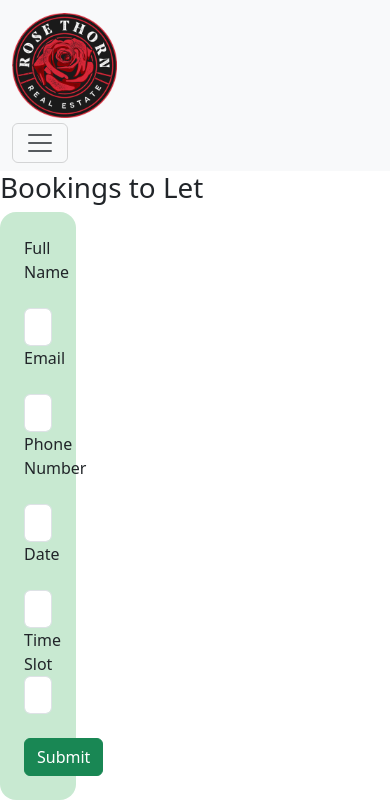
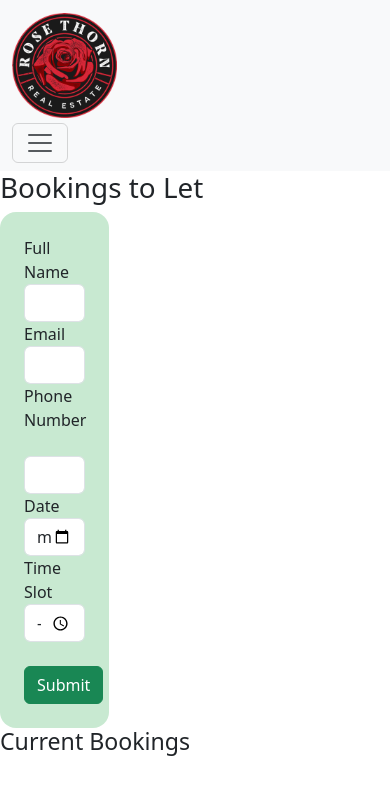
Before and after one commit to adelewatkins/Project2React, a React (Create React App) app: page /PropertiesToLet/BookingLet/1 in a window 390 px wide. Shown: the top 804 px of the page. Built offline with nearby package versions, Linux system fonts and the light colour scheme; no server answers.

Commit message:
update to booking style

```diff
--- a/src/App.css
+++ b/src/App.css
@@ -105,7 +105,7 @@ form {
   padding: 1.5em;
 
   border-radius: 1em;
-  width: 20%;
+  width: 50%;
 
 }
 
--- a/src/Components/Let/BookingLet.jsx
+++ b/src/Components/Let/BookingLet.jsx
@@ -2,6 +2,7 @@ import { useState, useEffect } from "react";
 import axios from "axios";
 import Card from "react-bootstrap/Card";
 import { useNavigate, useParams } from "react-router-dom";
+import { Row } from "react-bootstrap";
 
 
 function BookingLet() {
@@ -34,6 +35,8 @@ function BookingLet() {
     <div className="booking-container">
       <div className="booking-form">
       <h1>Bookings to Let</h1>
+      <div class="row" style={{maxWidth:"1000px"}}>
+      <div class="col">
       <form
         onSubmit={(e) => {
           e.preventDefault();
@@ -108,11 +111,13 @@ function BookingLet() {
           Submit
         </button>
       </form>
+      </div>
       <br />
       <br />
+      <div class="col">
       {letProperty ? (
-      <div className="container-fluid">
-      <Card className="col-sm-6 col-md-4 col-lg-3 m-1">
+
+      <Card style={{marginTop:"0px"}}>
             <div className="flex">
               <div className="card-body card-text">
                 <div className="card-title">
@@ -130,8 +135,10 @@ function BookingLet() {
               </div>
             </div>
           </Card>
-        </div>
+
       ) : null}
+      </div>
+      </div>
       <h3>Current Bookings</h3>
       {
 
--- a/src/Components/Let/PropertiesToLet.jsx
+++ b/src/Components/Let/PropertiesToLet.jsx
@@ -12,9 +12,9 @@ function PropertiesToLet() {
   const [postcode, setPostcode] = useState("");
   const [lets, setLets] = useState([]);
 
-  function getLets () {
+  function getLets() {
     axios.get("http://localhost:8082/PLet/get")
-      .then((response) => {setLets(response.data)})
+      .then((response) => { setLets(response.data) })
   }
   useEffect(getLets, [])
 
@@ -139,7 +139,7 @@ function PropertiesToLet() {
       </div>
 
       {/* this is the property display */}
-        <DisplayLets lets={lets}/>
+      <DisplayLets lets={lets} />
 
 
       <br />
--- a/src/Components/Sale/BookingSale.jsx
+++ b/src/Components/Sale/BookingSale.jsx
@@ -1,6 +1,7 @@
 import { useState, useEffect } from "react";
 import axios from "axios";
 import Card from "react-bootstrap/Card";
+import { row, col } from "react-bootstrap";
 import PropTypes from "prop-types";
 import { useNavigate, useParams } from "react-router-dom";
 
@@ -35,6 +36,8 @@ function BookingSale() {
     <div className="booking-container">
       <div className="booking-form">
         <h1>Bookings for Sale</h1>
+        <div class="row" style={{maxWidth:"1000px"}}>
+          <div class="col">
             <form
               onSubmit={(e) => {
                 e.preventDefault();
@@ -108,9 +111,11 @@ function BookingSale() {
               </button>
             </form>
             <br />
+          </div>
+          <div class="col">
             {property ? (
-        <div className="container-fluid">
-          <Card className="col-sm-6 col-md-4 col-lg-3 m-1">
+
+                <Card style={{marginTop:"0px"}}>
                   <div className="flex">
                     <div className="card-body card-text">
                       <div className="card-title">
@@ -128,8 +133,9 @@ function BookingSale() {
                     </div>
                   </div>
                 </Card>
+            ) : null}
           </div>
-      ) : null}
+        </div>
         <h3>Current Bookings</h3>
         {
           (
```
Lines whose indentation alone changed are shown as unchanged.
